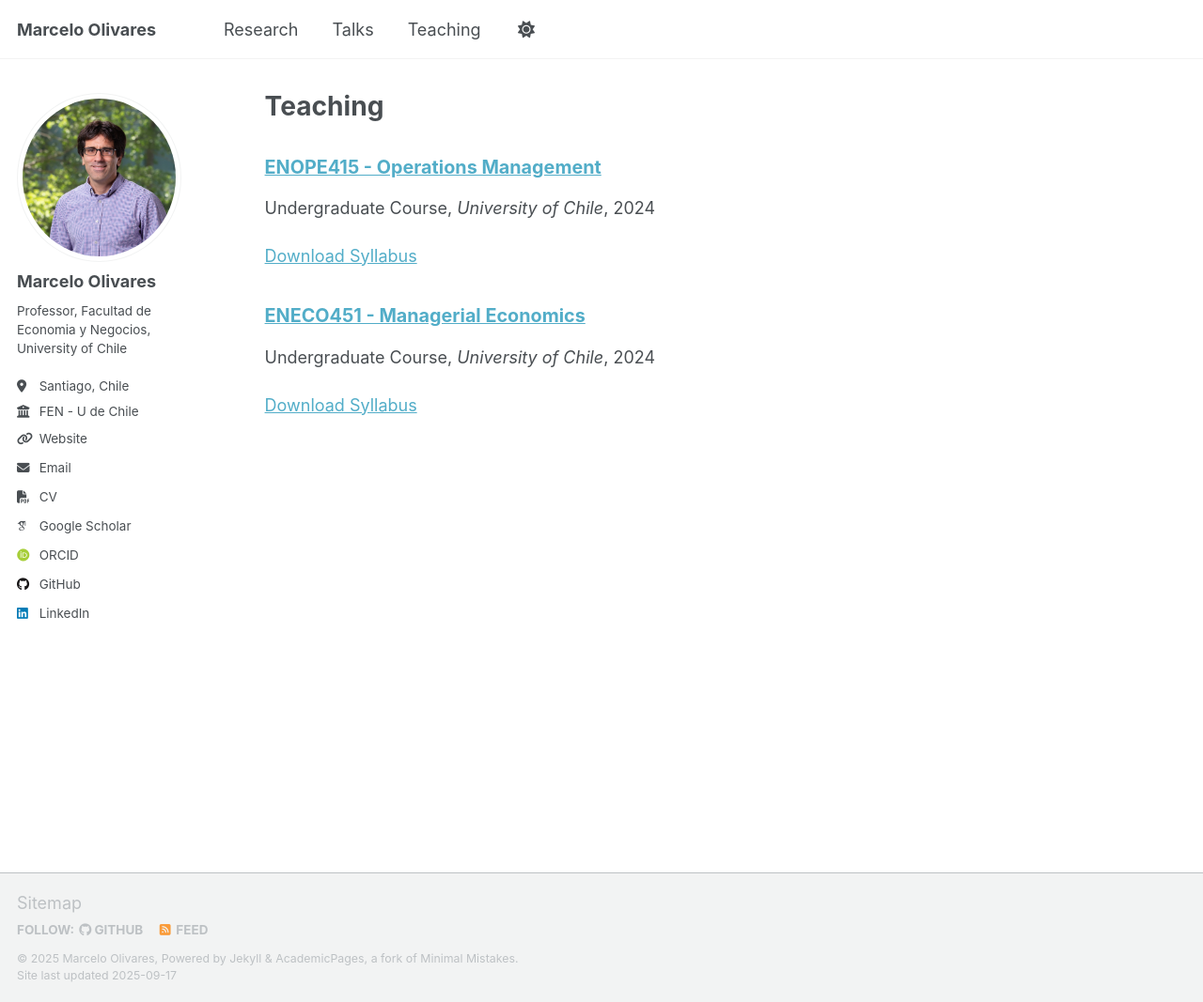
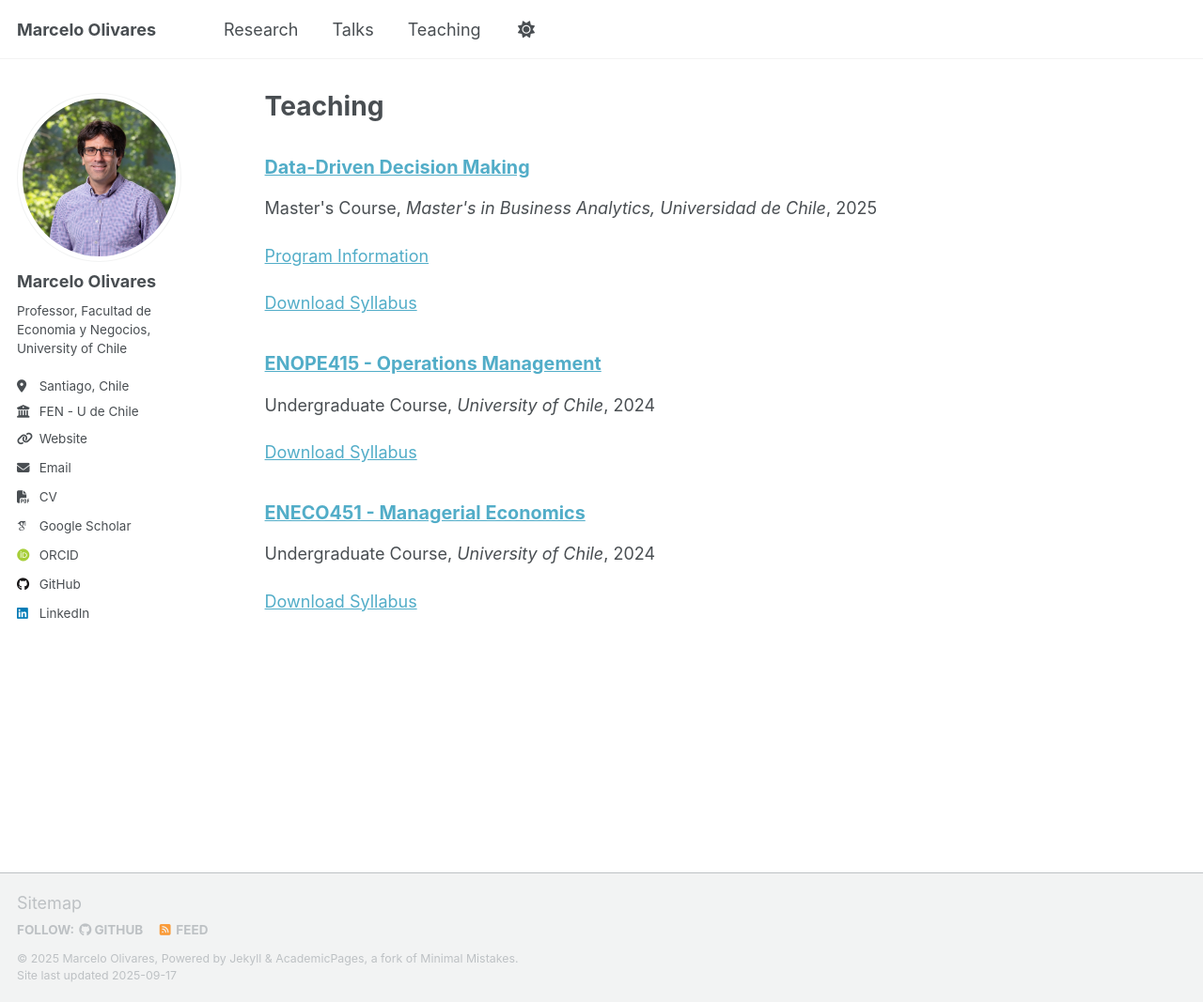
Before and after one commit to maolivar/maolivar.github.io, a Jekyll site: the page built from _pages/teaching.html, in a window 1280 px wide and 1067 px high. Shown: the whole window at 94% size. Built offline with Jekyll 4.4.1, drawn with Linux system fonts in a browser that asks for light colours; some web fonts are replaced; a script that is not in the unit is left out.

Commit message:
Add Data-Driven Decision Making course to teaching section
- Created new course entry for DDM course in Master's in Business Analytics
- Added program information link to Universidad de Chile Master's program
- Updated archive-single.html to display program links for teaching courses
- Course includes syllabus download and program information links

```diff
--- a/_includes/archive-single.html
+++ b/_includes/archive-single.html
@@ -44,6 +44,9 @@
 
         {% if post.collection == 'teaching' %}
           <p> {{ post.type }}, <i>{{ post.venue }}</i>, {{ post.date | default: "1900-01-01" | date: "%Y" }} </p>
+          {% if post.programurl %}
+            <p><a href="{{ post.programurl }}" target="_blank" rel="noopener">Program Information</a></p>
+          {% endif %}
           {% if post.courseurl %}
             <p><a href="{{ post.courseurl }}">Download Syllabus</a></p>
           {% endif %}
--- /dev/null
+++ b/_teaching/2025-01-01-data-driven-decision-making.md
@@ -0,0 +1,11 @@
+---
+title: "Data-Driven Decision Making"
+collection: teaching
+type: "Master's Course"
+permalink: /teaching/2025-01-01-data-driven-decision-making
+venue: "Master's in Business Analytics, Universidad de Chile"
+date: 2025-01-01
+location: "Santiago, Chile"
+courseurl: "/files/teaching/DDM_syllabus_2025_v1.pdf"
+programurl: "https://uchile.cl/postgrados/209117/analitica-de-negocios"
+---
```
Also changed, not shown: _pages/about.md (+2 -2 lines), 1 other file.
